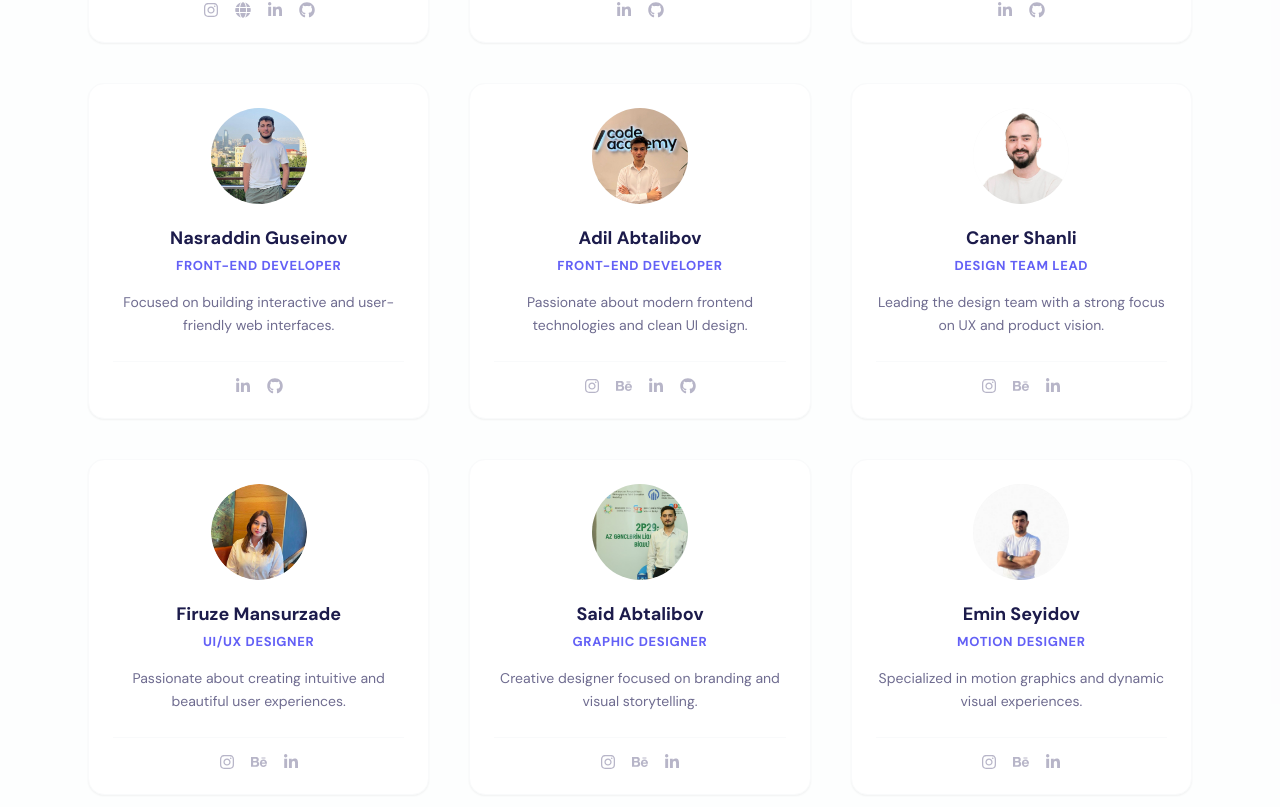
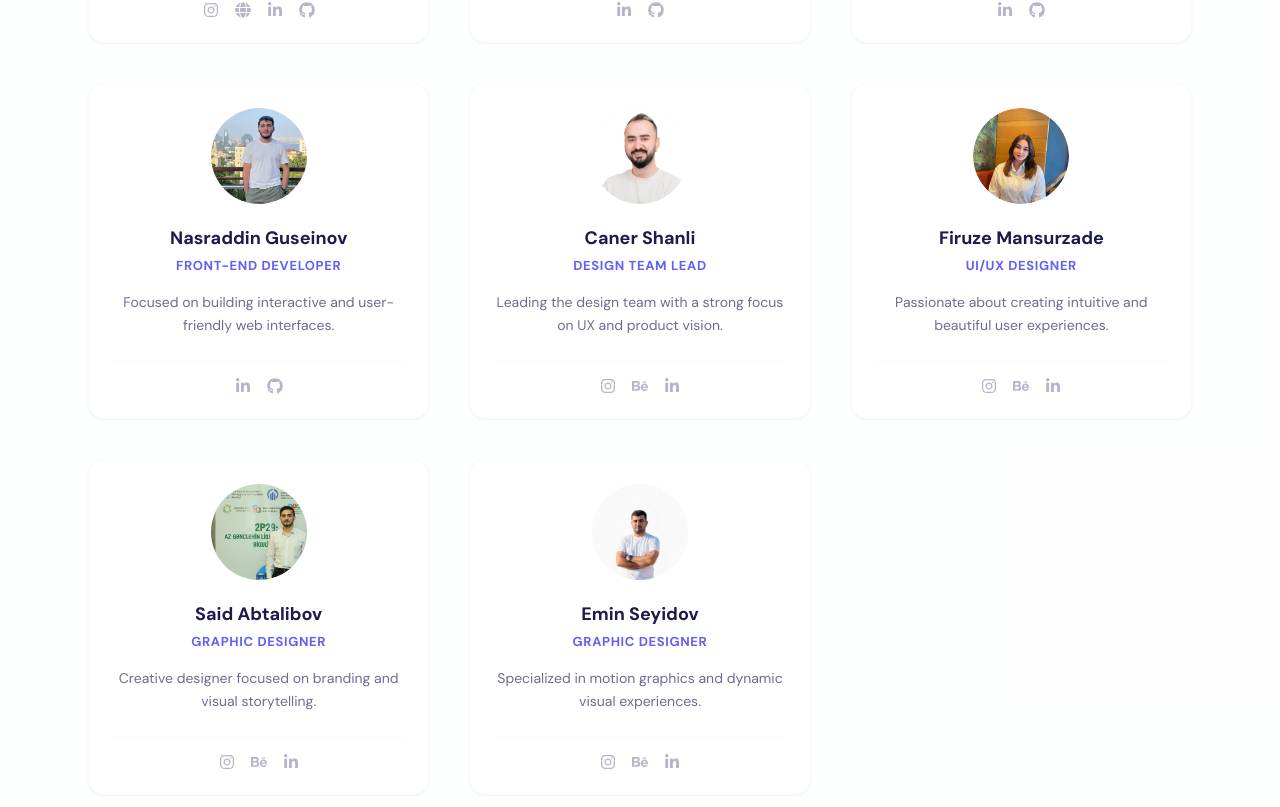
Before and after one commit to CommunityDevs-Group/communitydevs-website, a React (Vite) app: page / in a window 1280 px wide. Shown: the part 2599-3406 px from the top of the page. Built offline with nearby package versions, Linux system fonts and the light colour scheme.

Commit message:
changed our team

```diff
--- a/src/components/sections/team/Team.tsx
+++ b/src/components/sections/team/Team.tsx
@@ -7,7 +7,6 @@
 import ugurImg from "@/assets/images/team/3.png";
 import nasraddinImg from "@/assets/images/team/4.jpg";
 import saidImg from "@/assets/images/team/5.jpg";
-import adilImg from "@/assets/images/team/6.jpg";
 import canerImg from "@/assets/images/team/7.jpg";
 import nihatImg from "@/assets/images/team/8.jpg";
 import eminImg from "@/assets/images/team/9.jpg";
@@ -59,18 +58,6 @@
       },
     },
     {
-      name: "Adil Abtalibov",
-      role: t('team.roles.frontend'),
-      description: t('team.descriptions.adil'),
-      image: adilImg,
-      socials: {
-        instagram: "https://www.instagram.com/abtalib0v",
-        behance: "https://www.behance.net/adilabtalibov",
-        linkedin: "https://www.linkedin.com/in/adil-abtalibov",
-        github: "https://github.com/Abtalib0v",
-      },
-    },
-    {
       name: "Caner Shanli",
       role: t('team.roles.design_lead'),
       description: t('team.descriptions.caner'),
@@ -105,7 +92,7 @@
     },
     {
       name: "Emin Seyidov",
-      role: t('team.roles.motion'),
+      role: t('team.roles.graphic'),
       description: t('team.descriptions.emin'),
       image: eminImg,
       socials: {
--- a/src/components/sections/team/TeamCard.tsx
+++ b/src/components/sections/team/TeamCard.tsx
@@ -86,7 +86,7 @@
             <a
               href={socials.behance}
               target="_blank"
-              rel="noopener {/* Social Icons */}noreferrer"
+              rel="noopener noreferrer"
               className="hover:text-[#053eff] transition-all hover:scale-125"
             >
               <FaBehance size={16} />
```
